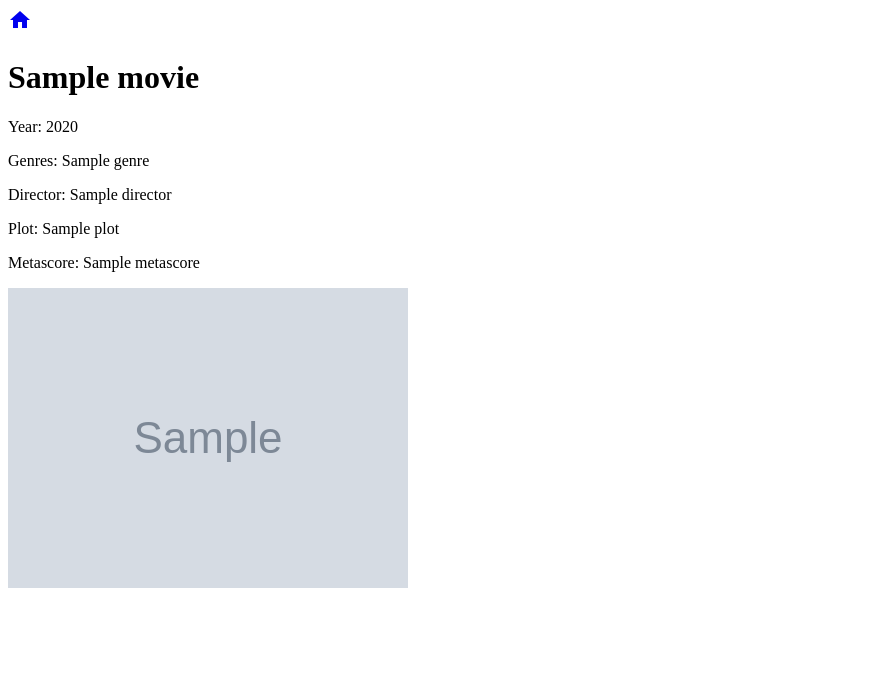
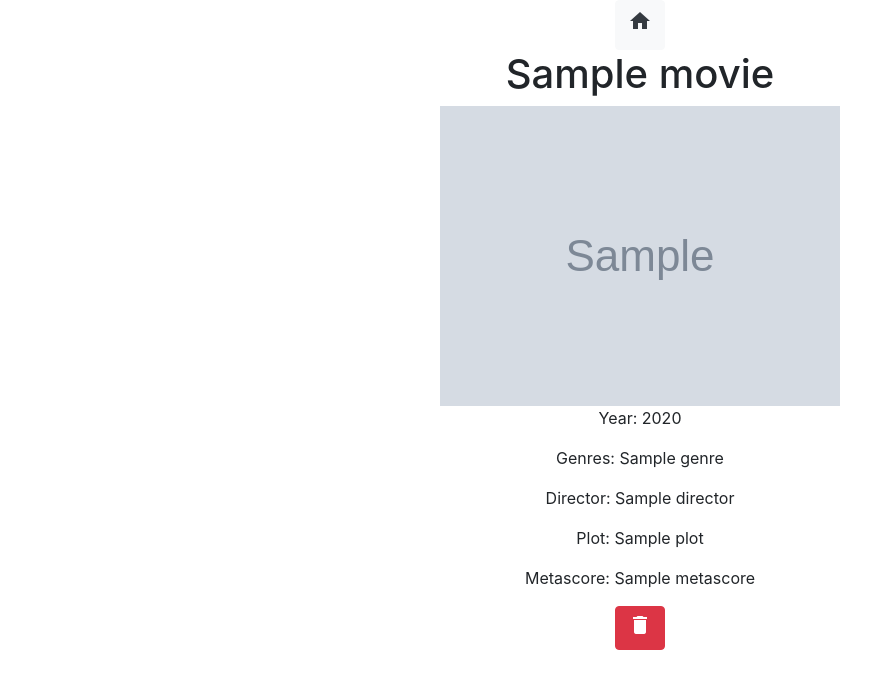
Before and after one commit to qdimanche/djangostreaming, a Django app: template streaming_app/templates/movie_detail.html in a window 1280 px wide. Shown: the top 689 px of the page, without its empty margins (0-895 px from the left). Run offline with Django 5.2, Linux system fonts and the light colour scheme; the template is opened without the code that fills it: most values are stand-ins (such as "Sample title", 1, 10 or a date in 2020); grey boxes marked "Sample" are stand-in pictures; some libraries are stand-ins or nearby versions.

Commit message:
Add delete Movie feature

```diff
--- a/streaming_app/templates/movie_detail.html
+++ b/streaming_app/templates/movie_detail.html
@@ -4,17 +4,32 @@
     <meta charset="UTF-8">
     <title>{{ movie.title }}</title>
     <link href="https://fonts.googleapis.com/icon?family=Material+Icons" rel="stylesheet">
+    <link rel="stylesheet" href="https://stackpath.bootstrapcdn.com/bootstrap/4.5.2/css/bootstrap.min.css">
 </head>
 <body>
-    <a href="{% url 'streaming_app:index' %}" class="home-icon btn btn-light position-absolute text-dark" style="top: 40px; left: 20px; font-size: 24px; text-decoration: none;">
+<div class="container">
+    <div class="row">
+        <div class="col-12 text-center">
+            <a href="{% url 'streaming_app:index' %}" class="home-icon btn btn-light text-dark"
+               style="font-size: 24px; text-decoration: none;">
                 <span class="material-icons">home</span>
             </a>
             <h1>{{ movie.title }}</h1>
+            <img src="{{ movie.poster }}" alt="Poster for {{ movie.title }}" class="img-fluid">
             <p>Year: {{ movie.year }}</p>
-    <p>Genres: {% for genre in movie.genres.all %}{{ genre.name }}{% if not forloop.last %}, {% endif %}{% endfor %}</p>
+            <p>Genres: {% for genre in movie.genres.all %}{{ genre.name }}{% if not forloop.last %},
+            {% endif %}{% endfor %}</p>
             <p>Director: {{ movie.director }}</p>
             <p>Plot: {{ movie.plot }}</p>
             <p>Metascore: {{ movie.metascore }}</p>
-    <img src="{{ movie.poster }}" alt="Poster for {{ movie.title }}">
+            <form action="{% url 'streaming_app:delete_movie' movie.id %}" method="post">
+                {% csrf_token %}
+                <button type="submit" class="btn btn-danger">
+                    <span class="material-icons">delete</span>
+                </button>
+            </form>
+        </div>
+    </div>
+</div>
 </body>
 </html>
--- a/streaming_app/urls.py
+++ b/streaming_app/urls.py
@@ -1,8 +1,11 @@
 from django.urls import path
+
+from . import views
 from .views import MovieListView, MovieDetailView
 
 app_name = "streaming_app"
 urlpatterns = [
     path('', MovieListView.as_view(), name='index'),
     path('movie/<int:pk>/', MovieDetailView.as_view(), name='movie_detail'),
+    path('movie/delete/<int:movie_id>/', views.delete_movie, name='delete_movie'),
 ]
```
Also changed, not shown: streaming_app/views.py (+13 -1 lines), README.md. Lines whose indentation alone changed are shown as unchanged.
